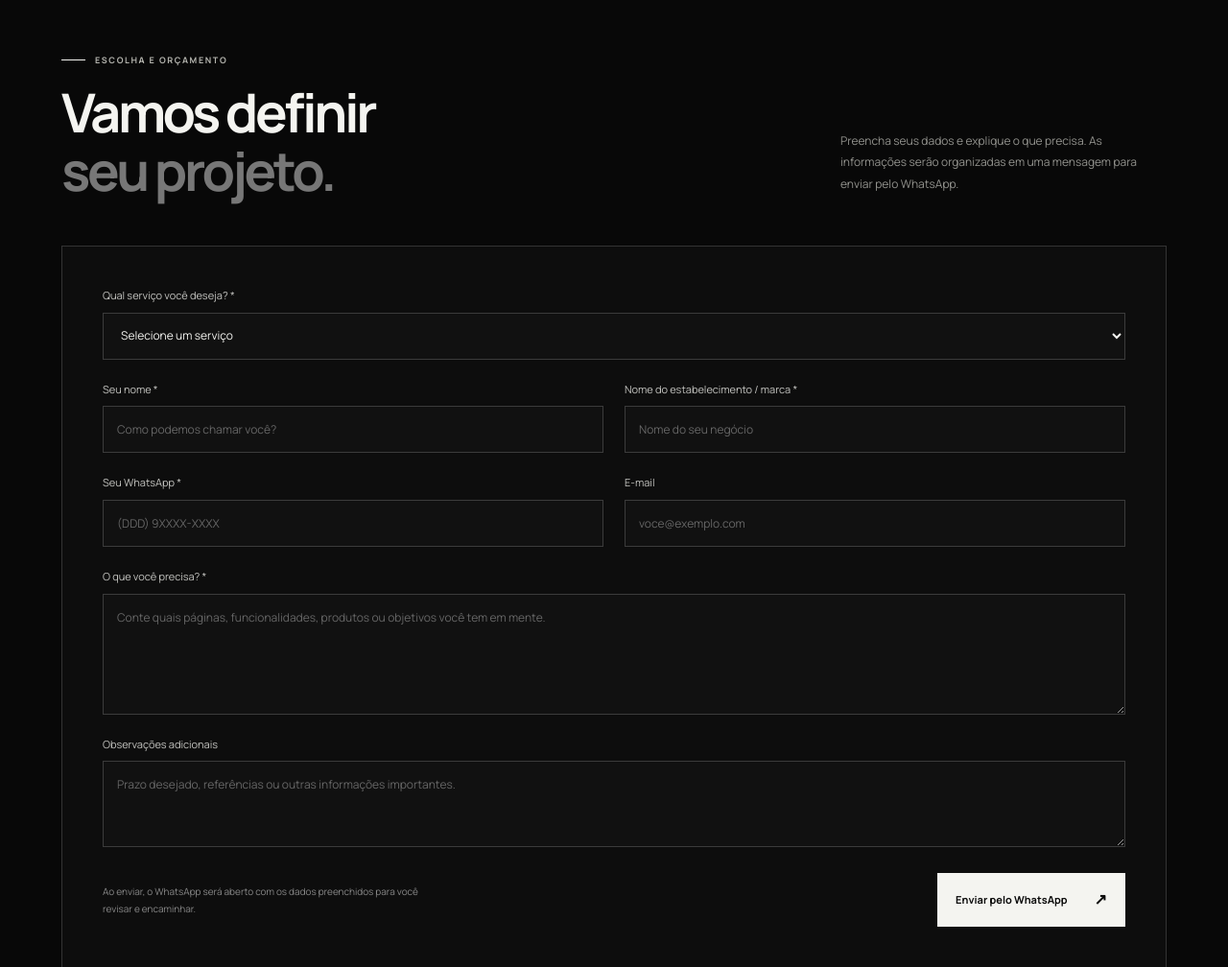
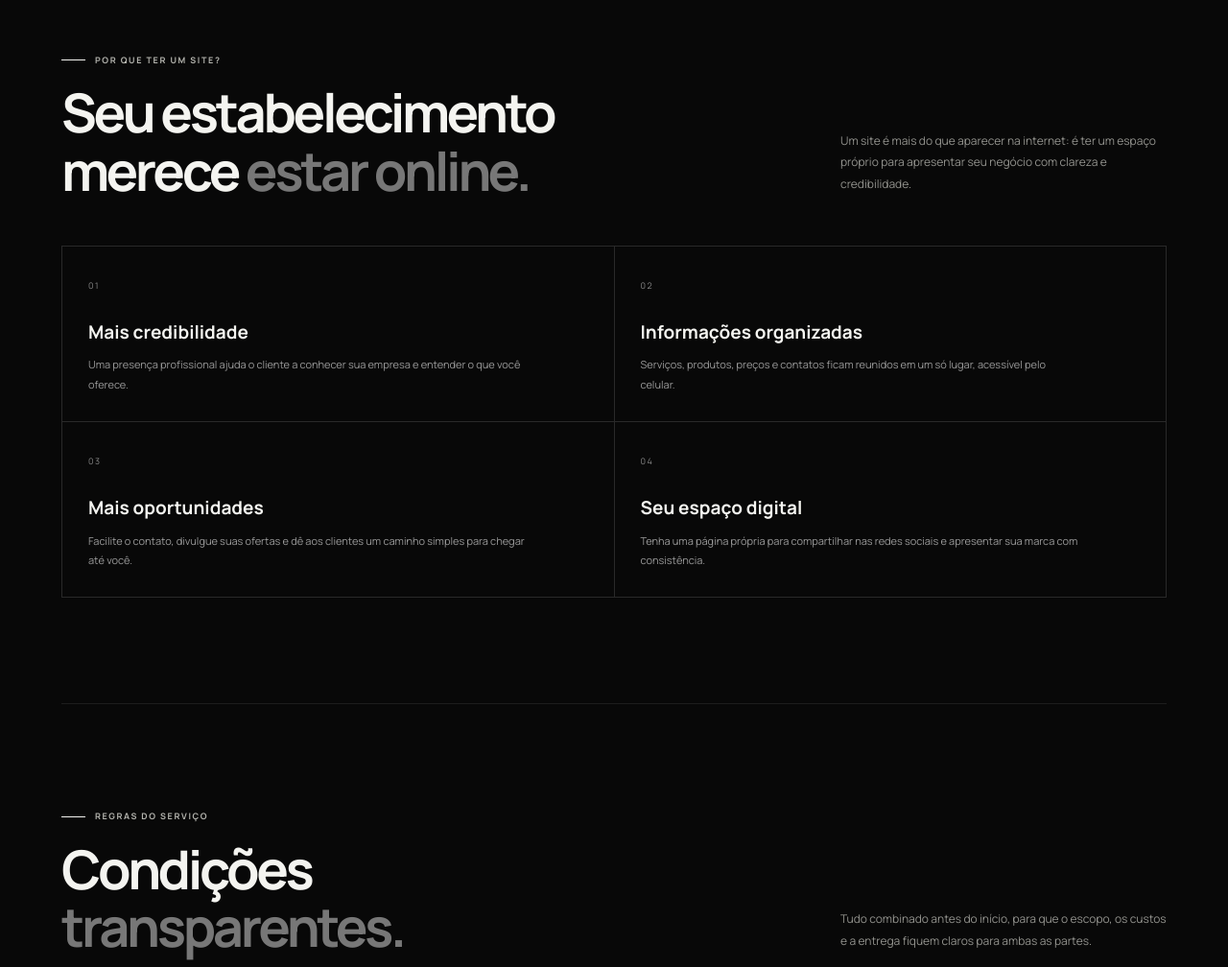
Before and after one commit to yansitesemarcas/yan-serra-sites, a plain HTML site: page index.html in a window 1280 px wide. Shown: the part 1940-2948 px from the top of the page at 96% size. Drawn offline with Linux system fonts and the light colour scheme.

Commit message:
Remove seção separada Escolha e Orçamento

```diff
--- a/index.html
+++ b/index.html
@@ -58,24 +58,9 @@
 
 
 
-<section class="quote section-wrap section-space" id="orcamento">
-      <div class="section-heading">
-        <div><p class="eyebrow"><span class="eyebrow-line"></span> ESCOLHA E ORÇAMENTO</p><h2>Vamos definir<br><span class="muted-word">seu projeto.</span></h2></div>
-        <p class="section-intro">Preencha seus dados e explique o que precisa. As informações serão organizadas em uma mensagem para enviar pelo WhatsApp.</p>
-      </div>
-      <form class="quote-form" id="quote-form">
-        <div class="form-field form-field-wide"><label for="service-choice">Qual serviço você deseja? *</label><select id="service-choice" name="servico" required><option value="">Selecione um serviço</option><option value="landing">Landing Page</option><option value="institucional">Site Institucional</option><option value="cardapio">Cardápio e Pedidos</option><option value="catalogo">Catálogo Digital</option><option value="sistema">Site com Sistema ou Painel</option></select></div>
-        <div class="selected-service-summary form-field-wide" id="selected-service-summary" hidden aria-live="polite"><span class="price-kicker" id="selected-service-name">SERVIÇO SELECIONADO</span><strong id="selected-service-price"></strong><p id="selected-service-description"></p><small>O valor final será confirmado após definir o escopo e as funcionalidades.</small></div>
+<!-- A seção separada “Escolha e orçamento” foi removida conforme solicitado. -->
 
-        <div class="form-field"><label for="client-name">Seu nome *</label><input id="client-name" name="nome" required autocomplete="name" placeholder="Como podemos chamar você?"></div>
-        <div class="form-field"><label for="business-name">Nome do estabelecimento / marca *</label><input id="business-name" name="estabelecimento" required placeholder="Nome do seu negócio"></div>
-        <div class="form-field"><label for="client-whatsapp">Seu WhatsApp *</label><input id="client-whatsapp" name="whatsapp" required autocomplete="tel" placeholder="(DDD) 9XXXX-XXXX"></div>
-        <div class="form-field"><label for="client-email">E-mail</label><input id="client-email" name="email" type="email" autocomplete="email" placeholder="voce@exemplo.com"></div>
-        <div class="form-field form-field-wide"><label for="project-details">O que você precisa? *</label><textarea id="project-details" name="detalhes" required rows="5" placeholder="Conte quais páginas, funcionalidades, produtos ou objetivos você tem em mente."></textarea></div>
-        <div class="form-field form-field-wide"><label for="project-notes">Observações adicionais</label><textarea id="project-notes" name="observacoes" rows="3" placeholder="Prazo desejado, referências ou outras informações importantes."></textarea></div>
-        <div class="form-submit"><p>Ao enviar, o WhatsApp será aberto com os dados preenchidos para você revisar e encaminhar.</p><button class="button button-light" type="submit">Enviar pelo WhatsApp <span>↗</span></button></div>
-      </form>
-    </section>
+
 
     <section class="reasons section-wrap section-space" id="motivos">
       <div class="section-heading"><div><p class="eyebrow"><span class="eyebrow-line"></span> POR QUE TER UM SITE?</p><h2>Seu estabelecimento<br>merece <span class="muted-word">estar online.</span></h2></div><p class="section-intro">Um site é mais do que aparecer na internet: é ter um espaço próprio para apresentar seu negócio com clareza e credibilidade.</p></div>
```
